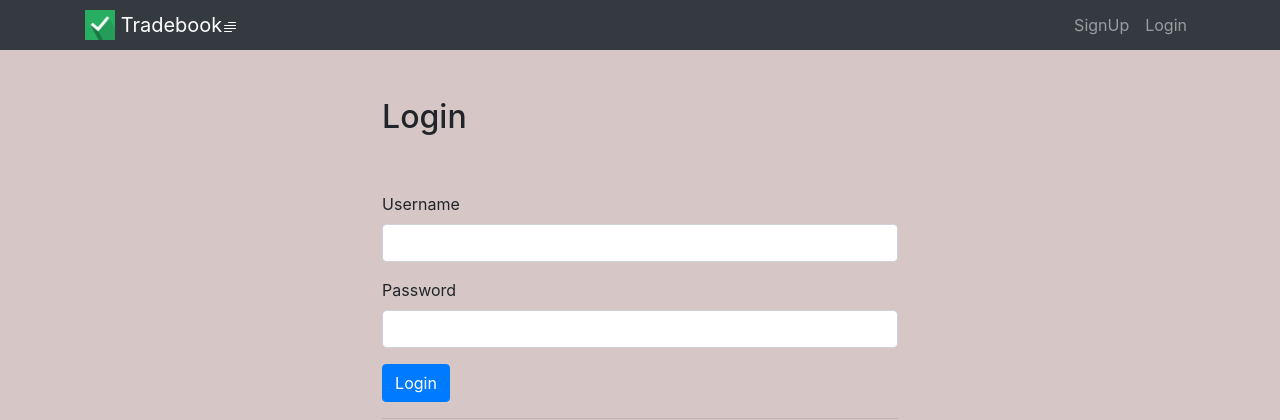
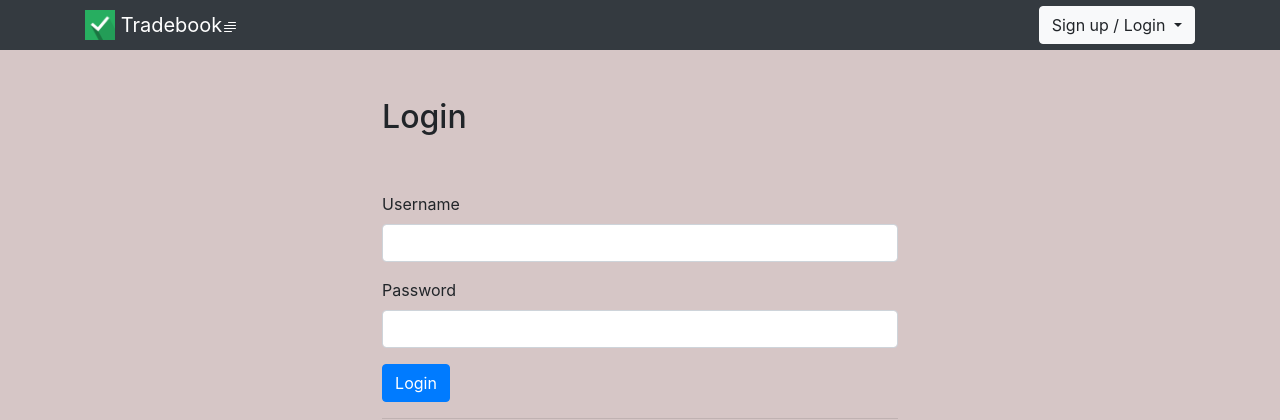
Before and after one commit to iamswayam/Trade-Journal, a Django app: page /login/ in a window 1280 px wide. Shown: the top 420 px of the page. Run offline with Django 4.2, Linux system fonts and the light colour scheme; some libraries are stand-ins or nearby versions.

Commit message:
Final commit of First stage of the project

```diff
--- a/tradebook/templates/base.html
+++ b/tradebook/templates/base.html
@@ -59,21 +59,26 @@
 {% endfor %}
 
     <div class="collapse navbar-collapse" id="navbarNav"></div>
+        <ul class="navbar-nav mr-auto">
 
-        <ul class="navbar-nav mr-auto">
           {% if user.is_authenticated %}
 
             <div class="btn-group">
               <button type="button" class="btn btn-light dropdown-toggle" data-toggle="dropdown" aria-haspopup="true" aria-expanded="false">
+
             <svg xmlns="http://www.w3.org/2000/svg" width="20" height="20" fill="currentColor" class="bi bi-person-check-fill" viewBox="0 0 16 16">
             <path fill-rule="evenodd" d="M15.854 5.146a.5.5 0 0 1 0 .708l-3 3a.5.5 0 0 1-.708 0l-1.5-1.5a.5.5 0 0 1 .708-.708L12.5 7.793l2.646-2.647a.5.5 0 0 1 .708 0z"/>
             <path d="M1 14s-1 0-1-1 1-4 6-4 6 3 6 4-1 1-1 1H1zm5-6a3 3 0 1 0 0-6 3 3 0 0 0 0 6z"/>
-              </svg>
-              {{user|capfirst}}
+            </svg>  {{user|capfirst}}
           </button>
-            <li class="nav-item">
-              <a class="nav-link" href="{% url 'newnote' %}">Create</a>
-            </li>
+
+          <div class="dropdown-menu">
+
+              <a class="dropdown-item" href="{% url 'dashboard' %}">Dashboard</a>
+              <a class="dropdown-item" href="{% url 'newnote' %}">Create</a>
+
+          </div>
+        </div>
 
               <ul class="navbar-nav ml-auto">
 
@@ -92,26 +97,29 @@
 
           {% else %}
 
-                <li class="nav-item">
-                  <a class="nav-link" href="{% url 'signup' %}">SignUp</a>
-                </li>
+      <div class="btn-group">
+      <button type="button" class="btn btn-light dropdown-toggle" data-toggle="dropdown" aria-haspopup="true" aria-expanded="false">
+        Sign up / Login
+      </button>
 
-                <li class="nav-item">
-                  <a class="nav-link" href="{% url 'login' %}">Login</a>
-                </li>
-            </li>
-      {% endif %}
-        </ul>
-        </ul>
+      <div class="dropdown-menu">
+
+          <a class="dropdown-item" href="{% url 'signup' %}">Sign up</a>
+          <a class="dropdown-item" href="{% url 'login' %}">Login</a>
+
       </div>
     </div>
+
+      {% endif %}
+
+    </ul></ul>
+      </div></div>
 </nav>
-
-
+</div>
 
 {% block content %}
 {% endblock %}
-</div>
+
 
 <!-- Optional JavaScript -->
 <!-- jQuery first, then Popper.js, then Bootstrap JS -->
--- a/tradebook/urls.py
+++ b/tradebook/urls.py
@@ -3,6 +3,7 @@ from . import views
 
 urlpatterns = [
     path('', views.home, name="home"),
+    path('dashboard/', views.dashboard, name="dashboard"),
     path('signup/', views.SignupPage, name="signup"),
     path('login/', views.LoginPage, name="login"),
     path('logout/', views.logoutuser, name='logoutuser'),
--- a/tradebook/views.py
+++ b/tradebook/views.py
@@ -219,8 +219,8 @@ def newnote(request):
         form = NoteForm(request.POST)
 
         if form.is_valid():
-            newnote = form.save()
-            return redirect('home')
+            form.save()
+            return redirect('dashboard')
 
     else:
         form = NoteForm()
@@ -232,6 +232,11 @@ def logoutuser(request):
     if request.method == "POST":
         logout(request)
         return redirect('home')
+
+@login_required
+def dashboard(request):
+    notes = Note.objects.all()
+    return render(request, 'dashboard.html', {'notes': notes})
 
 # def nse_data(request):
 #     bnf = Nse().get_index_quote("nifty bank")
```
Also changed, not shown: tradebook/abc.py (+4 -20 lines). Lines whose indentation alone changed are shown as unchanged.
